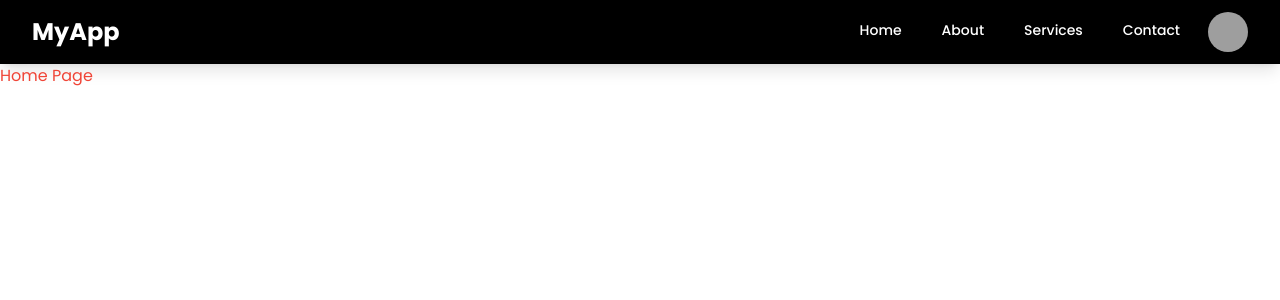
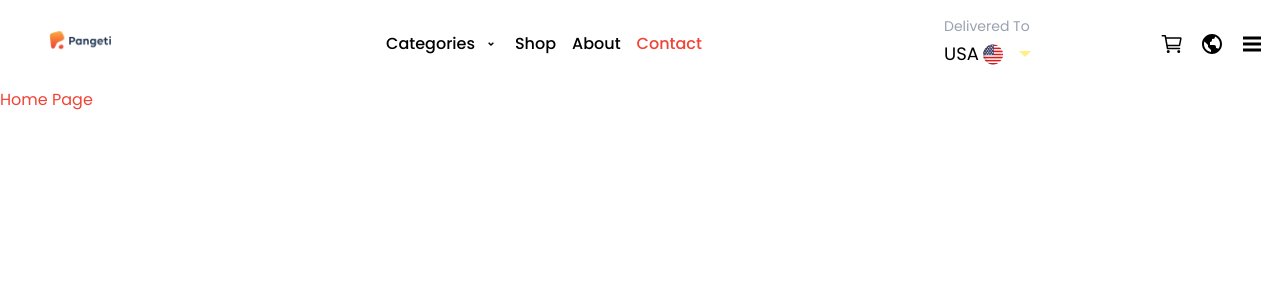
Before and after one commit to softvence-omega/daymoon-frontend, a React (Vite) app: page / in a window 1280 px wide. Shown: the top 300 px of the page. Built offline with nearby package versions, Linux system fonts and the light colour scheme; grey boxes are pictures that could not be loaded.

Commit message:
navbar created

```diff
--- a/src/Layout/Navbar.tsx
+++ b/src/Layout/Navbar.tsx
@@ -1,150 +1,46 @@
-import UserAvatar from "@/ui/UserAvatar";
-import React, { useState } from "react";
-import { Link, useNavigate } from "react-router-dom";
-import {
-  Popover,
-  PopoverContent,
-  PopoverTrigger,
-} from "@/components/ui/popover";
-import { Button } from "@/components/ui/button";
-import { useAppDispatch } from "@/hooks/useRedux";
-import { logout } from "@/store/Slices/AuthSlice/authSlice";
+import logo from '../assets/logo.png'; // Adjust the path as necessary
+import { RiArrowDropDownLine } from "react-icons/ri";
+import flag from '../assets/fi_3909383.png'; // Adjust the path as necessary
+import { RiArrowDropDownFill } from "react-icons/ri";
+import { IoCartOutline } from "react-icons/io5";
+import { BiWorld } from "react-icons/bi";
+import { VscThreeBars } from "react-icons/vsc";
+import CommonWrapper from '@/common/CommonWrapper';
 
-const Navbar: React.FC = () => {
-  const navigate = useNavigate();
-  const [isOpen, setIsOpen] = useState(false);
-
-  const dispatch = useAppDispatch();
-
-  const toggleMenu = () => {
-    setIsOpen(!isOpen);
-  };
-
-  const handleLogout = () => {
-    dispatch(logout());
-    navigate("/login");
-  };
-
+const Navbar = () => {
   return (
-    <nav className="bg-black shadow-lg">
-      <div className=" mx-auto px-4 sm:px-6 lg:px-8">
-        <div className="flex items-center justify-between h-16">
-          {/* Logo */}
-          <div className="flex-shrink-0">
-            <Link to="/" className="text-white text-2xl font-bold">
-              MyApp
-            </Link>
+    <CommonWrapper>
+    <div className='flex justify-between items-center bg-white p-4'>
+        <div className='w-32 h-11 flex items-center justify-center'>
+            <img src={logo} alt="" />
         </div>
-
-          {/* Desktop Menu */}
-          <div className="hidden md:flex space-x-4">
-            <Link
-              to="/"
-              className="text-white hover:bg-white hover:text-black px-3 py-2 rounded-md text-sm font-medium"
-            >
-              Home
-            </Link>
-            <Link
-              to="/about"
-              className="text-white hover:bg-white hover:text-black px-3 py-2 rounded-md text-sm font-medium"
-            >
-              About
-            </Link>
-            <Link
-              to="/services"
-              className="text-white hover:bg-white hover:text-black px-3 py-2 rounded-md text-sm font-medium"
-            >
-              Services
-            </Link>
-            <Link
-              to="/contact"
-              className="text-white hover:bg-white hover:text-black px-3 py-2 rounded-md text-sm font-medium"
-            >
-              Contact
-            </Link>
-
-            <Popover>
-              <PopoverTrigger>
-                <UserAvatar userName="Mahim" />
-              </PopoverTrigger>
-              <PopoverContent className="mr-3 bg-black border-none text-white">
-                <Button
-                  onClick={handleLogout}
-                  className="bg-white text-black w-full"
-                >
-                  Logout
-                </Button>
-              </PopoverContent>
-            </Popover>
+        <div>
+            <ul className='flex gap-4'>
+                <li className='text-[16px] font-[500] flex items-center justify-between gap-2'>Categories <RiArrowDropDownLine /></li>
+                <li className='text-[16px] font-[500]'>Shop</li>
+                <li className='text-[16px] font-[500]'>About</li>
+                <li className='text-[16px] font-[500] text-sunset-orange'>Contact</li>
+            </ul>
         </div>
-
-          {/* Mobile Menu Button */}
-          <div className="md:hidden flex items-center">
-            <button
-              onClick={toggleMenu}
-              type="button"
-              className="text-white hover:text-gray-300 focus:outline-none"
-            >
-              <svg
-                className="h-6 w-6"
-                fill="none"
-                viewBox="0 0 24 24"
-                stroke="currentColor"
-              >
-                {isOpen ? (
-                  <path
-                    strokeLinecap="round"
-                    strokeLinejoin="round"
-                    strokeWidth={2}
-                    d="M6 18L18 6M6 6l12 12"
-                  />
-                ) : (
-                  <path
-                    strokeLinecap="round"
-                    strokeLinejoin="round"
-                    strokeWidth={2}
-                    d="M4 6h16M4 12h16m-7 6h7"
-                  />
-                )}
-              </svg>
-            </button>
+        <div className='flex items-center gap-4 text-[16px]'>
+            <div >
+                <p className='text-sm font-normal text-gray-400'>Delivered To</p>
+                <div className='flex items-center gap-1 w-[200px]'>
+                    <p className='text-lg font-normal'>USA</p>
+                    <img className='text-xl' src={flag} alt="" />
+                    <RiArrowDropDownFill className='text-yellow-200 text-4xl' />
                 </div>
+            </div>
+            <div className='flex items-center gap-4 text-2xl'>
+            <IoCartOutline />
+            <BiWorld />
+            <VscThreeBars />
         </div>
         </div>
 
-      {/* Mobile Menu */}
-      {isOpen && (
-        <div className="md:hidden">
-          <div className="px-2 pt-2 pb-3 space-y-1 sm:px-3">
-            <Link
-              to="/"
-              className="text-white block hover:bg-purple-700 px-3 py-2 rounded-md text-base font-medium"
-            >
-              Home
-            </Link>
-            <Link
-              to="/about"
-              className="text-white block hover:bg-purple-700 px-3 py-2 rounded-md text-base font-medium"
-            >
-              About
-            </Link>
-            <Link
-              to="/services"
-              className="text-white block hover:bg-purple-700 px-3 py-2 rounded-md text-base font-medium"
-            >
-              Services
-            </Link>
-            <Link
-              to="/contact"
-              className="text-white block hover:bg-purple-700 px-3 py-2 rounded-md text-base font-medium"
-            >
-              Contact
-            </Link>
     </div>
-        </div>
-      )}
-    </nav>
-  );
-};
+    </CommonWrapper>
+  )
+}
 
-export default Navbar;
+export default Navbar
```
Also changed, not shown: src/assets/fi_3909383.png (added), src/assets/logo.png (added). Lines whose indentation alone changed are shown as unchanged.
